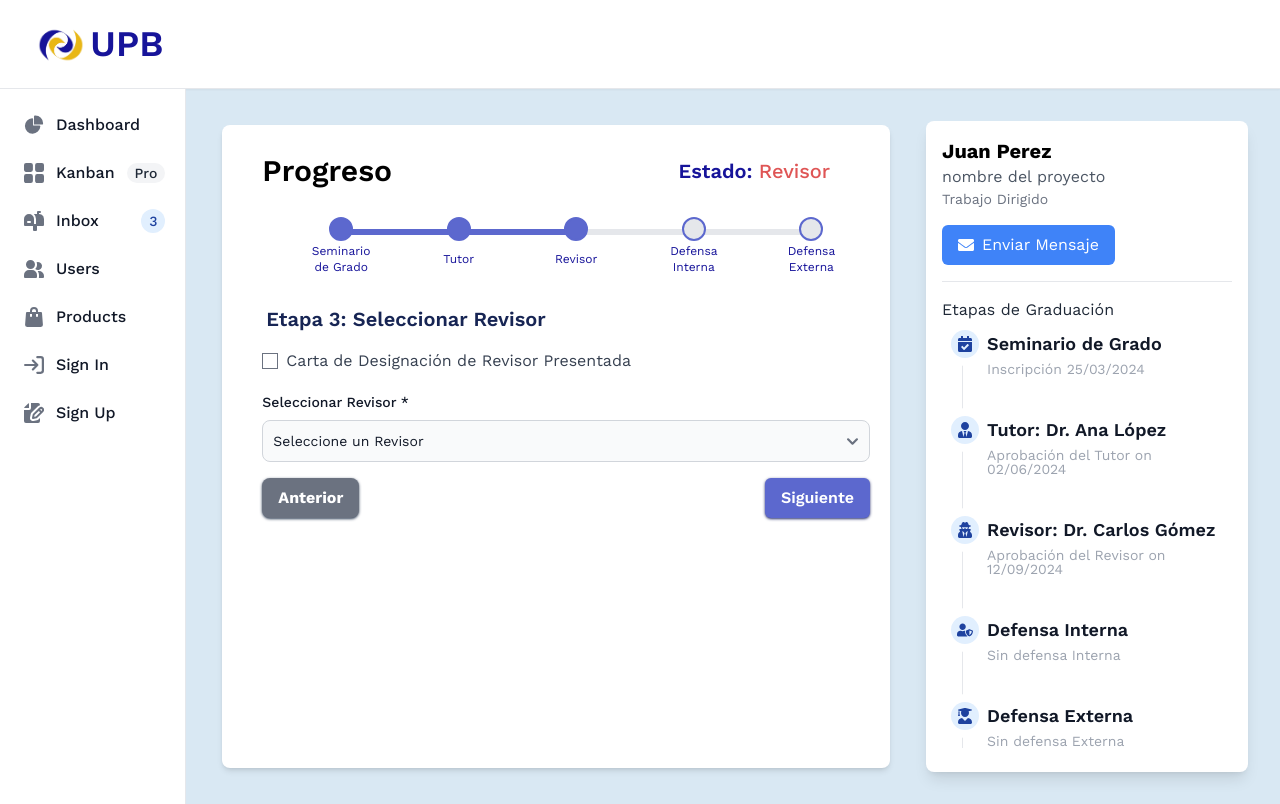
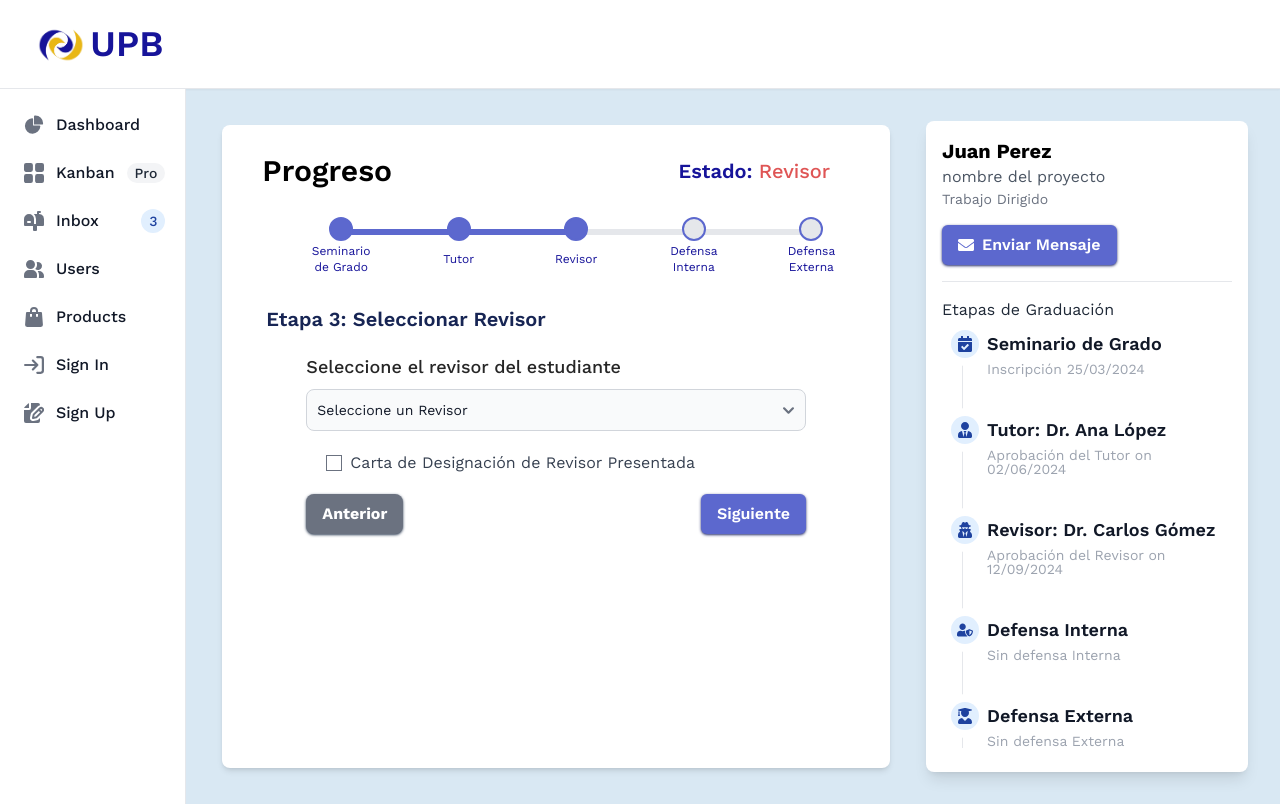
Before and after one commit to HugoAlejandro2002/isc-system, a React (Vite) app: page /studentProfile in a window 1280 px wide. Built offline with nearby package versions, Linux system fonts and the light colour scheme; data requests are answered from the project's data file.

Commit message:
modified ui

```diff
--- a/db.json
+++ b/db.json
@@ -18,6 +18,42 @@
     }
   ],
   "reviewers": [
+    {
+      "value": 1,
+      "label": "Juliet Oma"
+    },
+    {
+      "value": 2,
+      "label": "James Williams"
+    },
+    {
+      "value": 3,
+      "label": "Ahmed Ali"
+    },
+    {
+      "value": 4,
+      "label": "Grace Funsho"
+    }
+  ],
+  "presidents": [
+    {
+      "value": 1,
+      "label": "Juliet Oma"
+    },
+    {
+      "value": 2,
+      "label": "James Williams"
+    },
+    {
+      "value": 3,
+      "label": "Ahmed Ali"
+    },
+    {
+      "value": 4,
+      "label": "Grace Funsho"
+    }
+  ],
+  "secretary": [
     {
       "value": 1,
       "label": "Juliet Oma"
--- a/src/components/Checklist.tsx
+++ b/src/components/Checklist.tsx
@@ -24,7 +24,7 @@ const Checklist = ({ process }) => {
 
       <div className="flex space-x-4 my-4">
         <a href={telegramLink} target="_blank" rel="noopener noreferrer">
-          <button className="flex items-center justify-center px-4 py-2 bg-blue-500 text-white rounded-md">
+          <button className="btn flex flex-row items-center">
             <FaEnvelope className="mr-2" /> Enviar Mensaje
           </button>
         </a>
--- a/src/components/ProgressTracker.tsx
+++ b/src/components/ProgressTracker.tsx
@@ -60,7 +60,7 @@ const ProgressTracker = ({ steps, currentStepIndex, status, countdown }) => {
         <h2 className="text-3xl font-semibold">Progreso</h2>
         <div className="flex items-center space-x-4 mx-5">
           <p className="text-xl font-semibold text-primary">
-            Estado: <span className="text-red font-medium">{status}</span>
+            Estado: <span className="text-red-1 font-medium">{status}</span>
           </p>
         </div>
       </div>
--- a/src/components/stages/MentorStage.tsx
+++ b/src/components/stages/MentorStage.tsx
@@ -1,19 +1,37 @@
 import { useFormik } from "formik";
+import { useEffect, useState } from "react";
+import { Mentor } from "../../models/mentorInterface";
+import * as Yup from "yup";
+import { getMentors } from "../../services/mentorsService";
 
-const tutorOptions = [
-  { value: "tutor1", label: "Tutor 1" },
-  { value: "tutor2", label: "Tutor 2" },
-  // ... más opciones de tutores ...
-];
+const validationSchema = Yup.object({
+  mentor: Yup.string().required("* Debe seleccionar un tutor"),
+});
 
 export const MentorStage = ({ onPrevious, onNext }) => {
+
+  const [mentors, setMentors] = useState<Mentor[]>([]);
+  const [error, setError] = useState(null);
+
+  useEffect(() => {
+    const fetchData = async () => {
+      try {
+        const response = await getMentors();
+        setMentors(response);
+      } catch (error) {
+        setError(error);
+      }
+    };
+
+    fetchData();
+  }, []);
+
   const formik = useFormik({
     initialValues: {
-      mode: "",
-      date: "",
       tutorDesignationLetterSubmitted: false,
-      tutor: "",
+      mentor: "",
     },
+    validationSchema,
     onSubmit: (values) => {
       console.log(values);
       onNext();
@@ -22,41 +40,44 @@ export const MentorStage = ({ onPrevious, onNext }) => {
 
   return (
     <>
-      <div className="txt1">
-        Etapa 2: Seleccionar Tutor
-      </div>
-      <form onSubmit={formik.handleSubmit} className="mx-5">
-        <div className="mt-5">
-          <label
-            htmlFor="tutor"
-            className="block mb-2 text-lg font-medium text-gray-900 dark:text-white"
-          >
+      <div className="txt1">Etapa 2: Seleccionar Tutor</div>
+      <form onSubmit={formik.handleSubmit} className="mx-16">
+        <div className="my-5">
+          <label htmlFor="mentor" className="txt2">
             Seleccione el tutor del estudiante
           </label>
           <select
-            id="tutor"
-            name="tutor"
+            id="mentor"
+            name="mentor"
             onChange={formik.handleChange}
-            value={formik.values.tutor}
-            className="bg-gray-50 border border-gray-300 text-gray-900 text-sm rounded-lg focus:ring-blue-500 focus:border-blue-500 block w-full p-2.5 dark:bg-gray-700 dark:border-gray-600 dark:placeholder-gray-400 dark:text-white dark:focus:ring-blue-500 dark:focus:border-blue-500"
-          >
+            value={formik.values.mentor}
+            className={`bg-gray-50 border text-gray-900 text-sm rounded-lg focus:ring-blue-2 block w-full p-2.5 mt-2 ${
+              formik.touched.mentor && formik.errors.mentor
+                ? "border-red-1"
+                : "border-gray-300"
+            }`}          >
             <option value="">Seleccione un Tutor</option>
-            {tutorOptions.map((option) => (
+            {mentors.map((option) => (
               <option key={option.value} value={option.value}>
                 {option.label}
               </option>
             ))}
           </select>
+          {formik.touched.mentor && formik.errors.mentor ? (
+            <div className="text-red-1 text-xs mt-1">
+              {formik.errors.mentor}
+            </div>
+          ) : null}
         </div>
 
-        <div className="mt-5">
+        <div className="mt-5 mx-5">
           <label className="inline-flex items-center">
             <input
               type="checkbox"
               name="tutorDesignationLetterSubmitted"
               checked={formik.values.tutorDesignationLetterSubmitted}
               onChange={formik.handleChange}
-              className="form-checkbox"
+              className="checkbox"
             />
             <span className="ml-2 text-gray-700">
               Carta de Designación de Tutor Presentada
@@ -65,17 +86,10 @@ export const MentorStage = ({ onPrevious, onNext }) => {
         </div>
 
         <div className="flex justify-between mt-4">
-          <button
-            type="button"
-            onClick={onPrevious}
-            className="btn2"
-          >
+          <button type="button" onClick={onPrevious} className="btn2">
             Anterior
           </button>
-          <button
-            type="submit"
-            className="btn"
-          >
+          <button type="submit" className="btn">
             Siguiente
           </button>
         </div>
--- a/src/components/stages/ReviewerStage.tsx
+++ b/src/components/stages/ReviewerStage.tsx
@@ -1,12 +1,11 @@
 import { useFormik } from "formik";
 import { FC, useEffect, useState } from "react";
 import * as Yup from "yup";
-
 import { getReviewers } from "../../services/reviewersService";
 import { Reviewer } from "../../models/reviewerInterface";
 
 const validationSchema = Yup.object({
-  reviewer: Yup.string().required("El revisor es obligatorio"),
+  reviewer: Yup.string().required("* El revisor es obligatorio"),
 });
 
 interface ReviewerStageProps {
@@ -48,40 +47,23 @@ export const ReviewerStage: FC<ReviewerStageProps> = ({
 
   return (
     <>
-      <div className="txt1">
-        Etapa 3: Seleccionar Revisor
-      </div>
-      <form onSubmit={formik.handleSubmit} className="ml-5">
-        <div className="mt-4">
-          <label className="inline-flex items-center">
-            <input
-              type="checkbox"
-              name="tutorDesignationLetterSubmitted"
-              checked={formik.values.tutorDesignationLetterSubmitted}
-              onChange={formik.handleChange}
-              className="form-checkbox"
-            />
-            <span className="ml-2 text-gray-700">
-              Carta de Designación de Revisor Presentada
-            </span>
-          </label>
-        </div>
-
-        <div className="mt-4">
+      <div className="txt1">Etapa 3: Seleccionar Revisor</div>
+      <form onSubmit={formik.handleSubmit} className="mx-16">
+        <div className="my-5">
           <label
             htmlFor="reviewer"
-            className="block mb-2 text-sm font-medium text-gray-900 dark:text-white"
+            className="txt2"
           >
-            Seleccionar Revisor *
+            Seleccione el revisor del estudiante
           </label>
           <select
             id="reviewer"
             name="reviewer"
             onChange={formik.handleChange}
             value={formik.values.reviewer}
-            className={`bg-gray-50 border text-gray-900 text-sm rounded-lg focus:ring-blue-500 block w-full p-2.5 ${
+            className={`bg-gray-50 border text-gray-900 text-sm rounded-lg focus:ring-blue-2 block w-full p-2.5 mt-2 ${
               formik.touched.reviewer && formik.errors.reviewer
-                ? "border-red-500"
+                ? "border-red-1"
                 : "border-gray-300"
             }`}
           >
@@ -93,24 +75,31 @@ export const ReviewerStage: FC<ReviewerStageProps> = ({
             ))}
           </select>
           {formik.touched.reviewer && formik.errors.reviewer ? (
-            <div className="text-red-500 text-xs mt-1">
+            <div className="text-red-1 text-xs mt-1">
               {formik.errors.reviewer}
             </div>
           ) : null}
         </div>
+        <div className="mt-5 mx-5">
+          <label className="inline-flex items-center">
+            <input
+              type="checkbox"
+              name="tutorDesignationLetterSubmitted"
+              checked={formik.values.tutorDesignationLetterSubmitted}
+              onChange={formik.handleChange}
+              className="checkbox"
+            />
+            <span className="ml-2 text-gray-700">
+              Carta de Designación de Revisor Presentada
+            </span>
+          </label>
+        </div>
 
         <div className="flex justify-between mt-4">
-          <button
-            type="button"
-            onClick={onPrevious}
-            className="btn2"
-          >
+          <button type="button" onClick={onPrevious} className="btn2">
             Anterior
           </button>
-          <button
-            type="submit"
-            className="btn"
-          >
+          <button type="submit" className="btn">
             Siguiente
           </button>
         </div>
--- a/src/index.css
+++ b/src/index.css
@@ -14,3 +14,11 @@
 .txt1 {
   @apply text-xl text-blue-950 font-semibold mt-14 ps-6
 }
+
+.txt2 {
+  @apply block text-lg font-medium  text-neutral-800
+}
+
+.checkbox {
+  @apply text-blue-2 focus:ring-blue-2 focus:border-blue-2 cursor-pointer
+}
--- /dev/null
+++ b/src/models/mentorInterface.ts
@@ -0,0 +1,4 @@
+export interface Mentor {
+  value: string;
+  label: string;
+}
--- /dev/null
+++ b/src/services/mentorsService.ts
@@ -0,0 +1,15 @@
+import axios from 'axios';
+
+const API_URL = 'http://localhost:8000/';
+
+const getMentors = async () => {
+    try {
+        const response = await axios.get(`${API_URL}mentors`);
+        return response.data;
+    } catch (error) {
+        console.error('Error al obtener los tutores:', error);
+        throw error;
+    }
+};
+
+export { getMentors };
--- a/tailwind.config.js
+++ b/tailwind.config.js
@@ -11,7 +11,7 @@ export default {
         'secondary': '#EAB816',
         'blue-1': "#3E447B",
         'blue-2': '#5C68CE',
-        'red': '#DF5555'
+        'red-1': '#DF5555'
       },
       fontFamily: {
         'sans': ['Work Sans']
```
Also changed, not shown: src/components/stages/RegistrationStage.tsx (+10 -11 lines).
